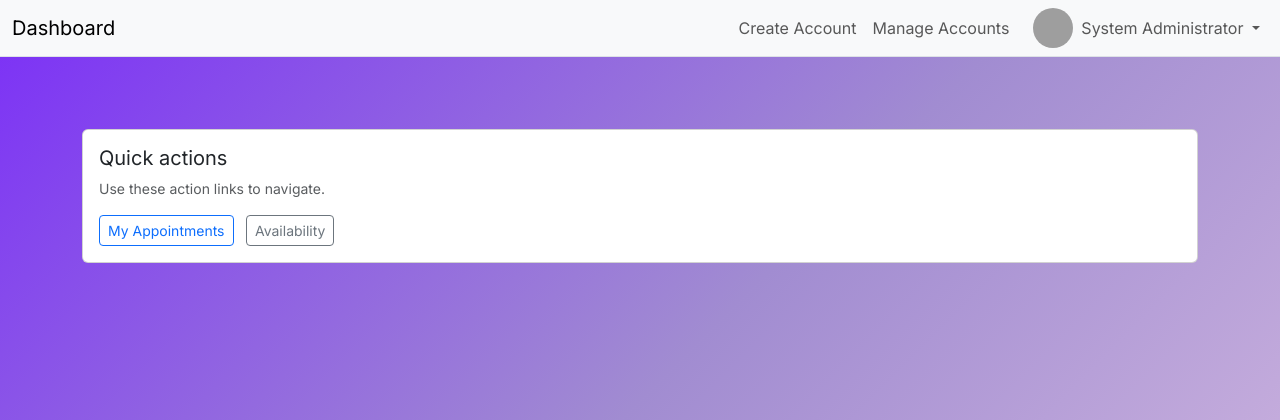
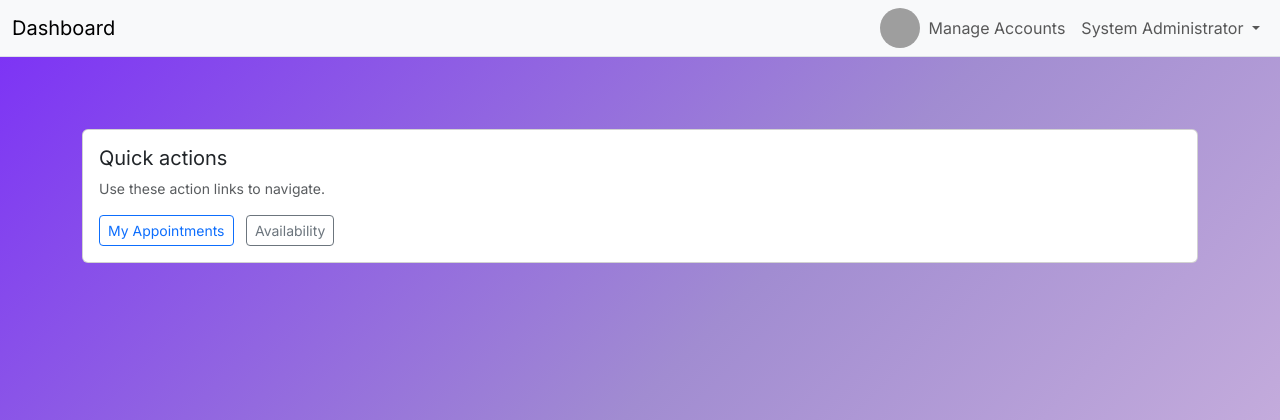
Before and after one commit to gabrielhipolito-dev/Faculty_Members_Consultation_Appointment, a PHP site: page /dashboard_admin.php in a window 1280 px wide. Shown: the top 420 px of the page. Run offline with PHP 8.4, Linux system fonts and the light colour scheme; a user stored in the database is signed in; data comes from the database, SQL or seed files in the repository; grey boxes are pictures that could not be loaded.

Commit message:
feat: remove create account link from admin dashboard; streamline account management options

```diff
--- a/includes/partials/dashboard_sidebar.php
+++ b/includes/partials/dashboard_sidebar.php
@@ -12,17 +12,15 @@ $avatar = get_avatar_path($conn, $user);
         </button>
         <div class="collapse navbar-collapse" id="navbarNav">
             <ul class="navbar-nav ms-auto align-items-center">
-                <?php if (!empty($user) && strtolower($user['role'] ?? '') === 'admin'): ?>
-                    <li class="nav-item">
-                        <a class="nav-link" href="register.php">Create Account</a>
-                    </li>
-                    <li class="nav-item">
-                        <a class="nav-link" href="manage_accounts.php">Manage Accounts</a>
-                    </li>
-                <?php endif; ?>
+
                 <li class="nav-item">
                     <img src="<?php echo htmlspecialchars($avatar); ?>" alt="Profile" class="rounded-circle ms-3" style="width:40px;height:40px;object-fit:cover;cursor:pointer;" data-bs-toggle="modal" data-bs-target="#profileModal">
                 </li>
+                <?php if (!empty($user) && strtolower($user['role'] ?? '') === 'admin'): ?>
+                    <li class="nav-item">
+                        <a class="nav-link" href="register.php">Manage Accounts</a>
+                    </li>
+                <?php endif; ?>
                 <li class="nav-item dropdown">
                     <a class="nav-link dropdown-toggle" href="#" id="userDropdown" role="button" data-bs-toggle="dropdown">
                         <?php if ($user): ?>
```
